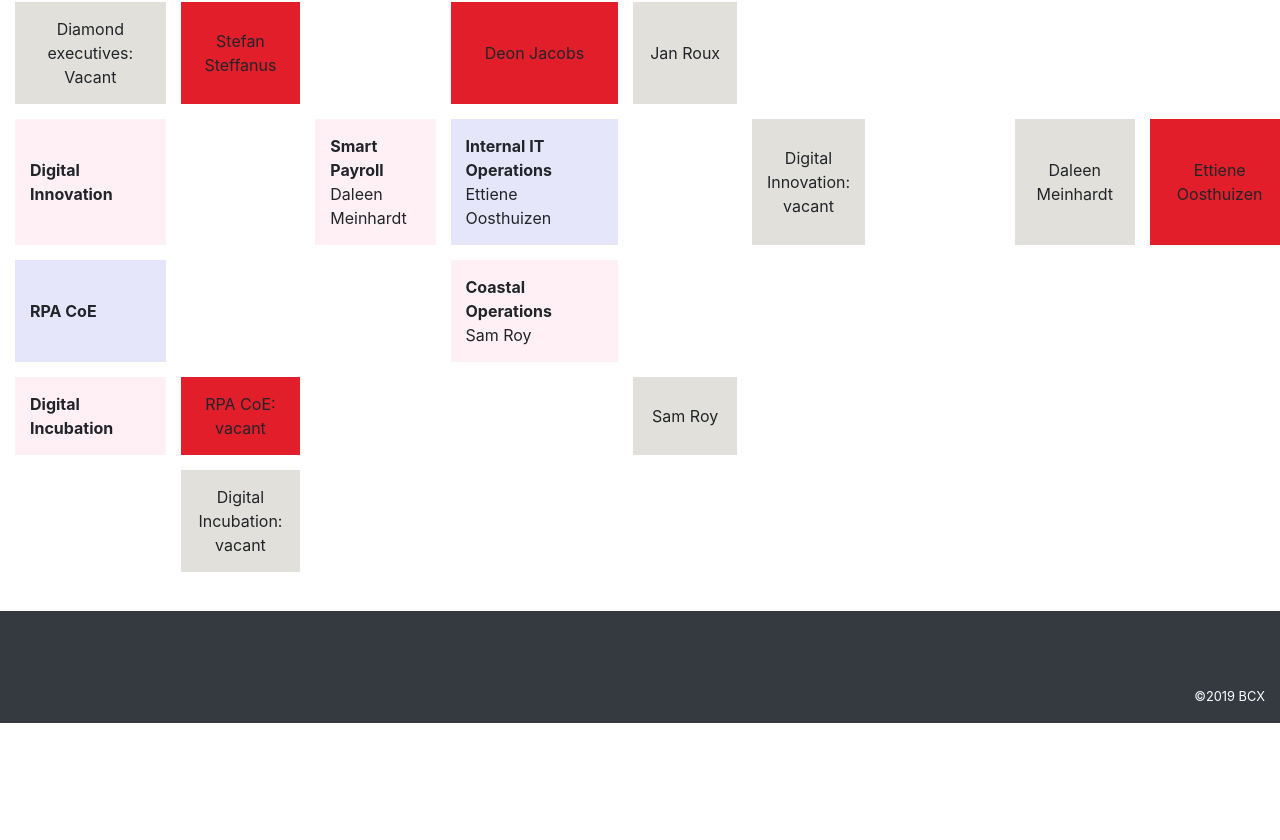
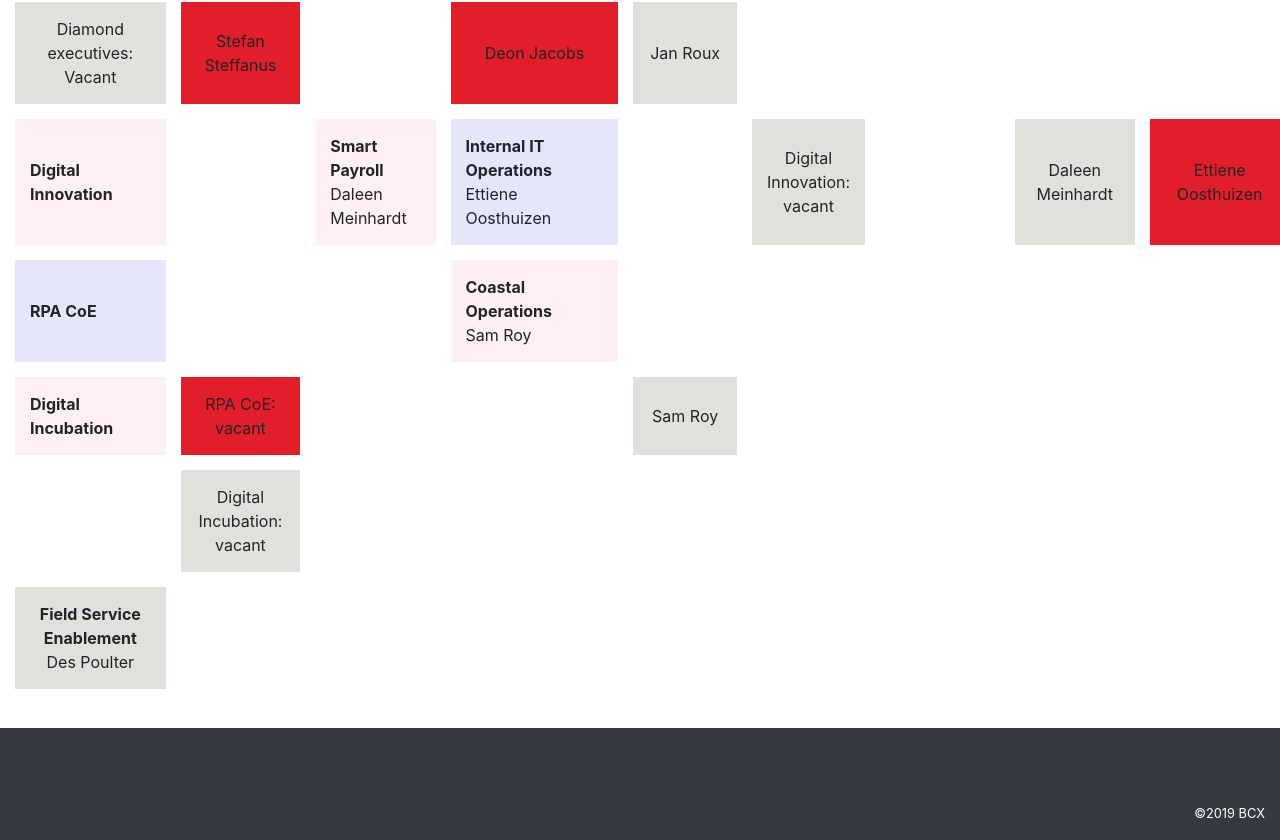
Before and after one commit to Zupirio/ITS-structure, an Angular app: page /structure in a window 1280 px wide. Shown: the part 1791-2631 px from the top of the page. Before the commit the page ends 2514 px from the top, so only its background shows below. Built offline with nearby package versions, Linux system fonts and the light colour scheme.

Commit message:
strucure

```diff
--- a/src/app/structure/structure.component.html
+++ b/src/app/structure/structure.component.html
@@ -236,5 +236,15 @@
       <td></td>
       <td></td>
     </tr>
+    <tr>
+        <td style="background-color:#E2E0DB; text-align: center">
+            <div class="title"> <b>Field Service Enablement</b> </div>
+            <div class="sub">Des Poulter</div>
+          </td>
+        <td></td>
+        <td></td>
+        <td></td>
+        <td></td>
+      </tr>
   </table>
 </body>
```
